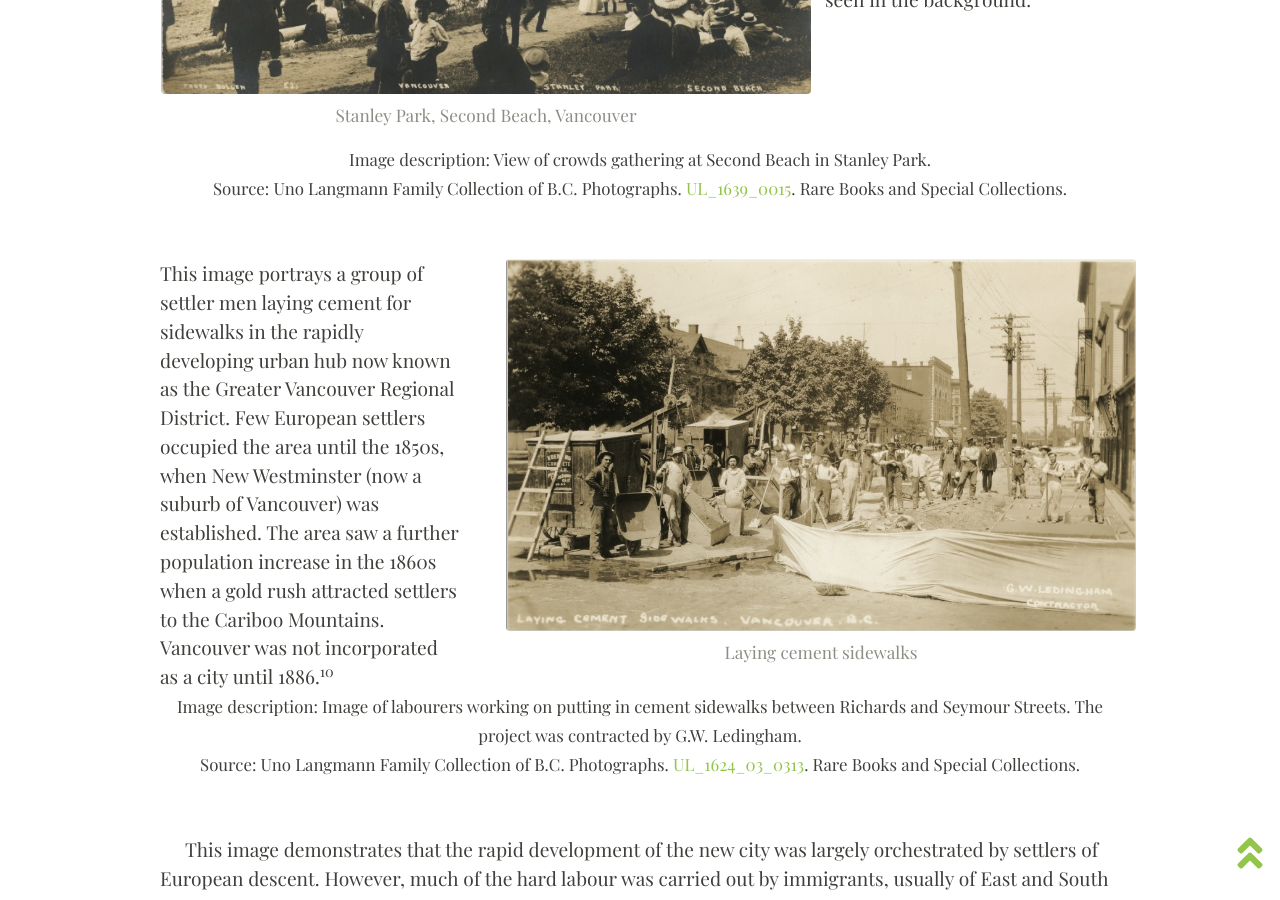
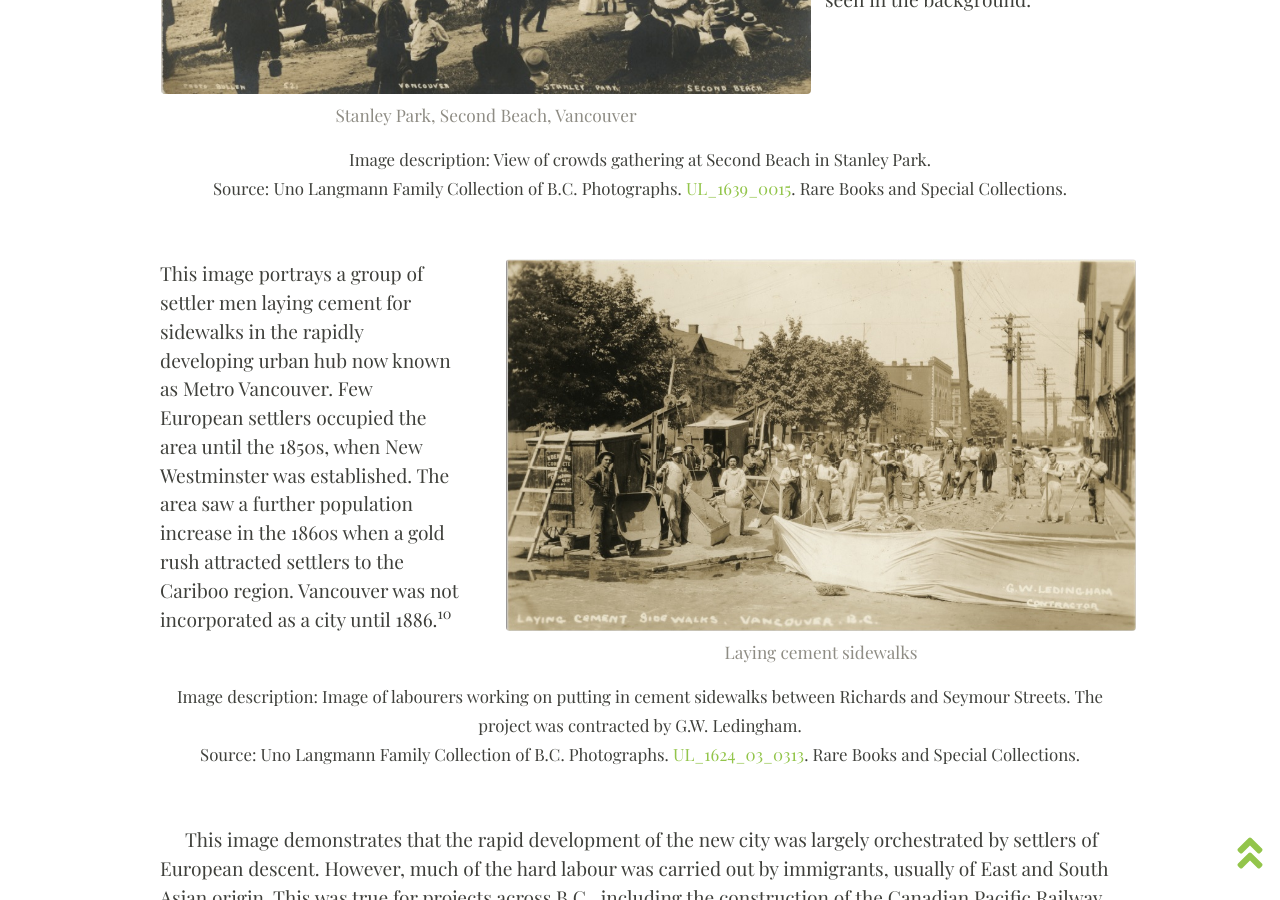
Before and after one commit to ashlynnprasad/langmann-2021, a Jekyll site: the page built from pages/urbandevelopment.md, in a window 1280 px wide and 900 px high, scrolled down 6441 px. Built offline with Jekyll 4.4.1, drawn with Linux system fonts in a browser that asks for light colours; nearby versions of some CDN libraries.

Commit message:
Update urbandevelopment.md

```diff
--- a/pages/urbandevelopment.md
+++ b/pages/urbandevelopment.md
@@ -113,7 +113,7 @@ permalink: /urbandevelopment.html
 <div class="container">
   <div class="row">
     <div class="col-sm-4">
-      This image portrays a group of settler men laying cement for sidewalks in the rapidly developing urban hub now known as the Greater Vancouver Regional District. Few European settlers occupied the area until the 1850s, when New Westminster (now a suburb of Vancouver) was established. The area saw a further population increase in the 1860s when a gold rush attracted settlers to the Cariboo Mountains. Vancouver was not incorporated as a city until 1886.<sup>10</sup>
+      This image portrays a group of settler men laying cement for sidewalks in the rapidly developing urban hub now known as Metro Vancouver. Few European settlers occupied the area until the 1850s, when New Westminster was established. The area saw a further population increase in the 1860s when a gold rush attracted settlers to the Cariboo region. Vancouver was not incorporated as a city until 1886.<sup>10</sup>
     </div>
     <div class="col-sm-8">
       {% include feature/item-figure.html objectid="langmann020" width="100" %}
```
